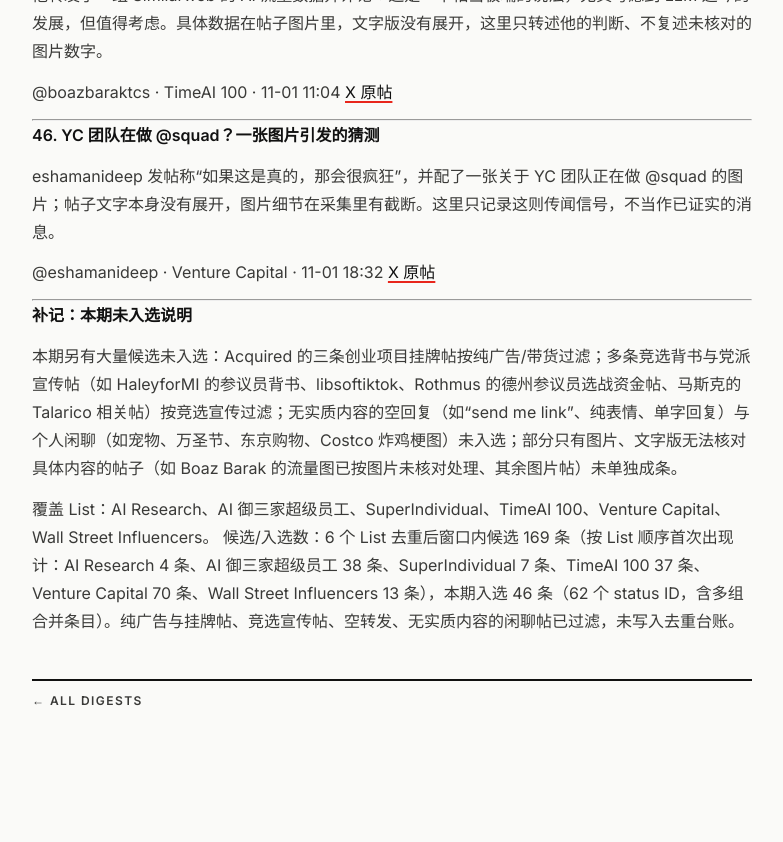
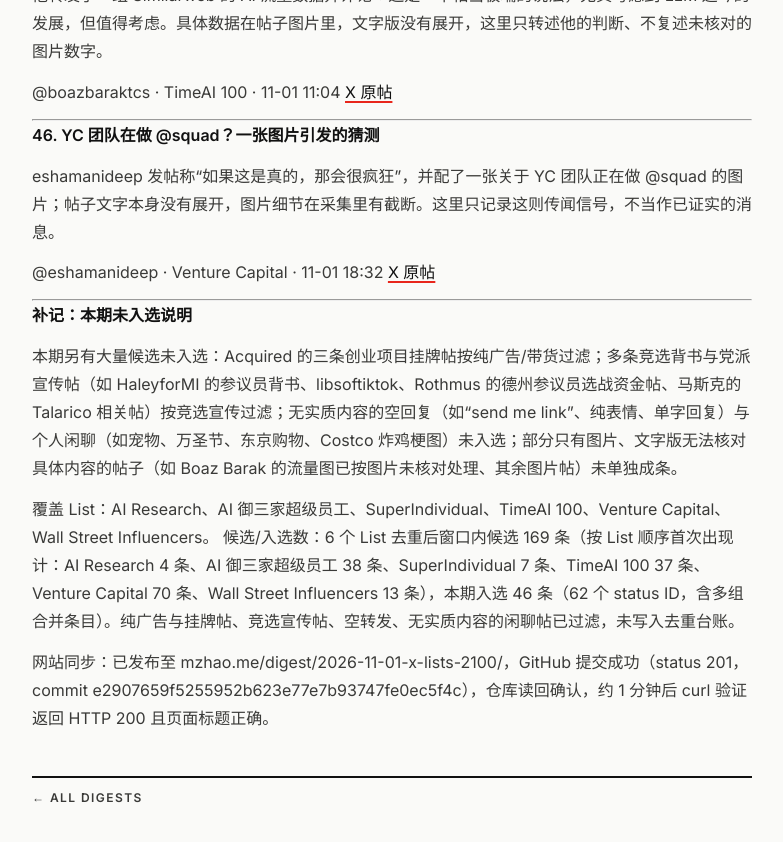
Before and after one commit to cptidiot/mzhao.me, a Jekyll site: the page built from _digests/2026-11-01-x-lists-2100.md, in a window 1280 px wide and 900 px high, scrolled down 8409 px. Shown: the top 842 px of the window, without its empty margins (248-1031 px from the left). Built offline with Jekyll 4.4.1, drawn with Linux system fonts in a browser that asks for light colours; before the commit the page ends 9212 px from its top, so only the background shows below that.

Commit message:
Digest: x-lists 2026-11-01 (sync note)

```diff
--- a/_digests/2026-11-01-x-lists-2100.md
+++ b/_digests/2026-11-01-x-lists-2100.md
@@ -725,3 +725,5 @@
 
 覆盖 List：AI Research、AI 御三家超级员工、SuperIndividual、TimeAI 100、Venture Capital、Wall Street Influencers。
 候选/入选数：6 个 List 去重后窗口内候选 169 条（按 List 顺序首次出现计：AI Research 4 条、AI 御三家超级员工 38 条、SuperIndividual 7 条、TimeAI 100 37 条、Venture Capital 70 条、Wall Street Influencers 13 条），本期入选 46 条（62 个 status ID，含多组合并条目）。纯广告与挂牌帖、竞选宣传帖、空转发、无实质内容的闲聊帖已过滤，未写入去重台账。
+
+网站同步：已发布至 mzhao.me/digest/2026-11-01-x-lists-2100/，GitHub 提交成功（status 201，commit e2907659f5255952b623e77e7b93747fe0ec5f4c），仓库读回确认，约 1 分钟后 curl 验证返回 HTTP 200 且页面标题正确。
```
